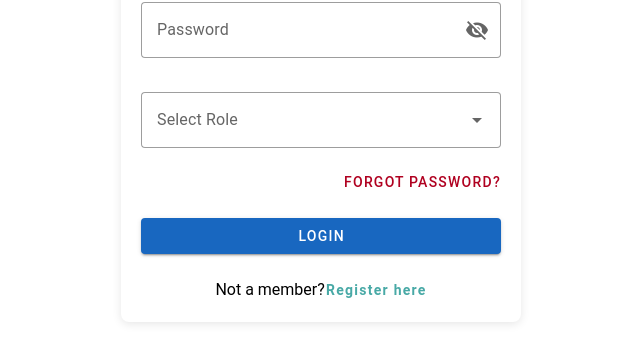
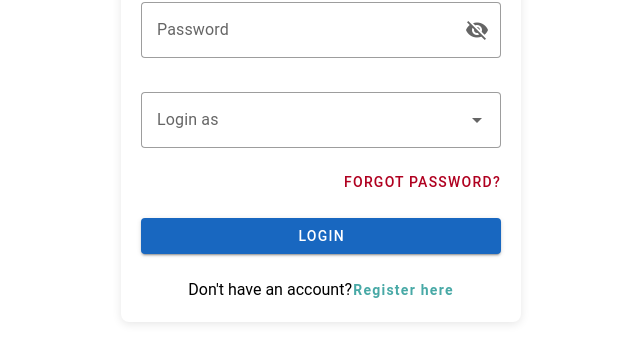
Before and after one commit to ujwal-3020/user-authentication, a Vue app in the folder frontend/: page /login in a window 1280 px wide. Shown: the part 329-681 px from the top of the page, without its empty margins (319-959 px from the left). Built offline with nearby package versions, Linux system fonts and the light colour scheme.

Commit message:
select role

```diff
--- a/frontend/src/views/Login.vue
+++ b/frontend/src/views/Login.vue
@@ -26,7 +26,7 @@
             @click:appendInner="visible = !visible"
           ></v-text-field>
           <v-select
-            label="Select Role"
+            label="Login as"
             v-model="selectedRole"
             :items="roles"
             variant="outlined"
@@ -53,7 +53,7 @@
           </v-row>
           <v-row class="mt-3 d-flex justify-center">
             <v-col class="d-flex align-center justify-center">
-              <span>Not a member? </span>
+              <span>Don't have an account? </span>
               <v-btn
                 variant="text"
                 @click="goToRegister"
@@ -129,7 +129,7 @@ export default {
           autoClose: 1500,
           type: "success",
           position: "top-right",
-          hideProgressBar: true
+          hideProgressBar: true,
         });
 
         setTimeout(() => {
@@ -142,7 +142,7 @@ export default {
           autoClose: 1500,
           type: "error",
           position: "top-right",
-          hideProgressBar: true
+          hideProgressBar: true,
         });
       }
     },
--- a/frontend/src/views/Register.vue
+++ b/frontend/src/views/Register.vue
@@ -37,7 +37,7 @@
           ></v-text-field>
 
           <v-select
-            label="Select Role"
+            label="Register As"
             v-model="selectedRole"
             :items="roles"
             variant="outlined"
@@ -149,7 +149,7 @@ export default {
           autoClose: 1500,
           type: "success",
           position: "top-right",
-          hideProgressBar: true
+          hideProgressBar: true,
         });
 
         setTimeout(() => {
@@ -160,7 +160,7 @@ export default {
           autoClose: 1500,
           type: "error",
           position: "top-right",
-          hideProgressBar: true
+          hideProgressBar: true,
         });
       }
     },
```
